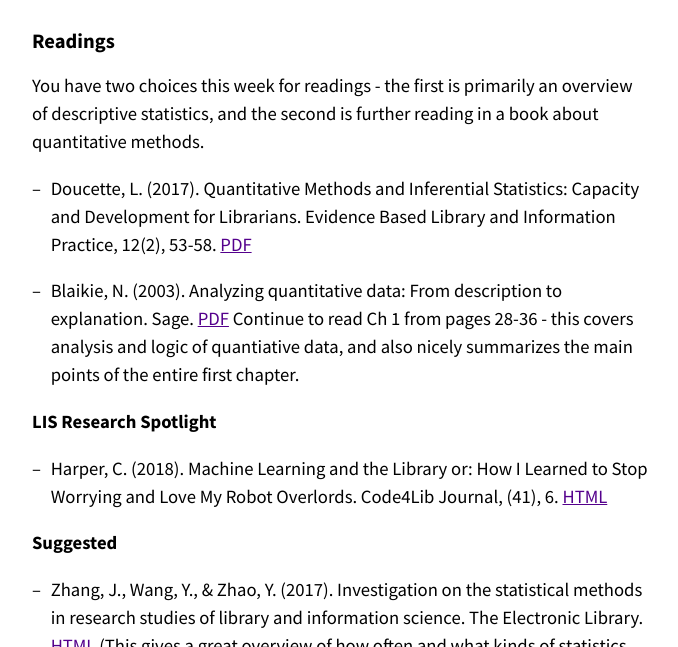
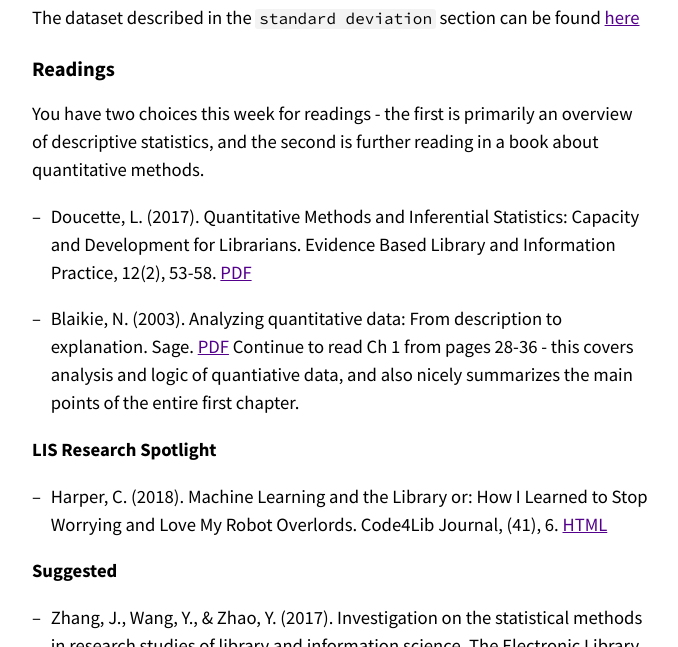
Before and after one commit to nniiicc/LIS-570-Au2020, a Jekyll site: the page built from _2020/quant-analysis.md, in a window 1280 px wide and 900 px high, scrolled down 369 px, cut to the strip 253-900 px from the top of the window. Shown: the whole strip, without its empty margins (300-978 px from the left). Built offline with Jekyll 4.4.1, drawn with Linux system fonts in a browser that asks for light colours.

Commit message:
push dataset to quant section

```diff
--- a/_2020/quant-analysis.md
+++ b/_2020/quant-analysis.md
@@ -13,6 +13,7 @@ video:
 
 <iframe width="560" height="315" src="https://www.youtube.com/embed/51jdQSZd6Yo" frameborder="0" allow="accelerometer; autoplay; clipboard-write; encrypted-media; gyroscope; picture-in-picture" allowfullscreen></iframe>
 
+The dataset described in the `standard deviation` section can be found [here](https://docs.google.com/spreadsheets/d/1PjodnhmGnfkSY8BOUTGl1zMLJDxgZ3AeOOCvp2Kk-9w/edit?usp=sharing)
 
 ## Readings
 You have two choices this week for readings - the first is primarily an overview of descriptive statistics, and the second is further reading in a book about quantitative methods.
```
